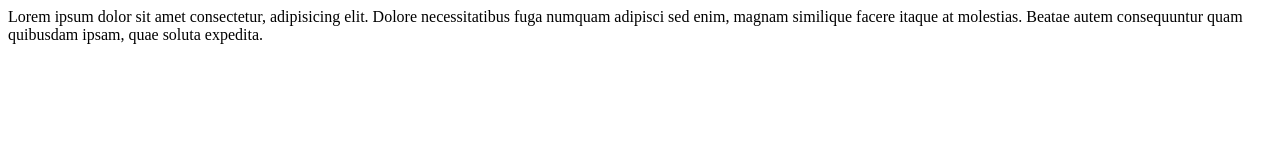
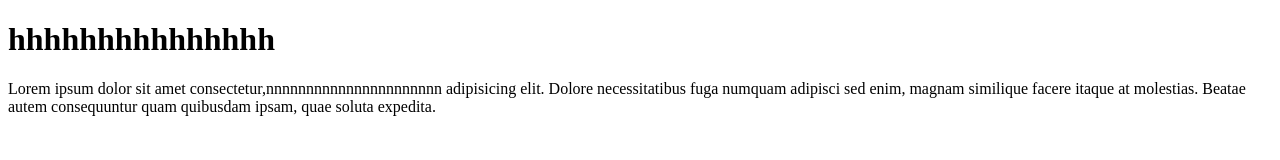
Before and after one commit to ffafa19900-svg/nwe, a plain HTML site: page index.html in a window 1280 px wide. Drawn offline with Linux system fonts and the light colour scheme.

Commit message:
Update index.html

```diff
--- a/index.html
+++ b/index.html
@@ -6,6 +6,7 @@
     <title>Document</title>
 </head>
 <body>
-    Lorem ipsum dolor sit amet consectetur, adipisicing elit. Dolore necessitatibus fuga numquam adipisci sed enim, magnam similique facere itaque at molestias. Beatae autem consequuntur quam quibusdam ipsam, quae soluta expedita.
+   <h1>hhhhhhhhhhhhhhh</h1>
+    Lorem ipsum dolor sit amet consectetur,nnnnnnnnnnnnnnnnnnnnnn adipisicing elit. Dolore necessitatibus fuga numquam adipisci sed enim, magnam similique facere itaque at molestias. Beatae autem consequuntur quam quibusdam ipsam, quae soluta expedita.
 </body>
 </html>
```
